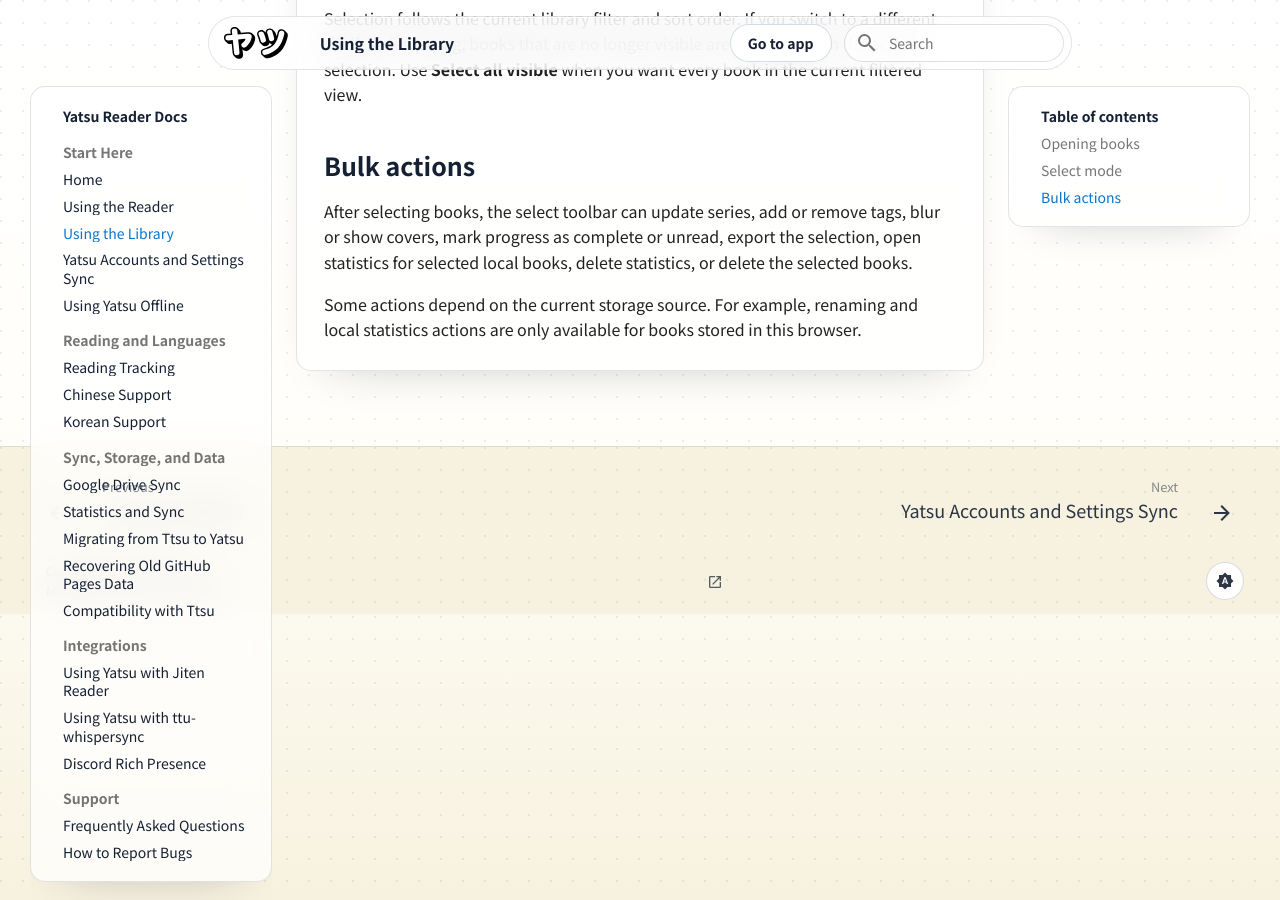
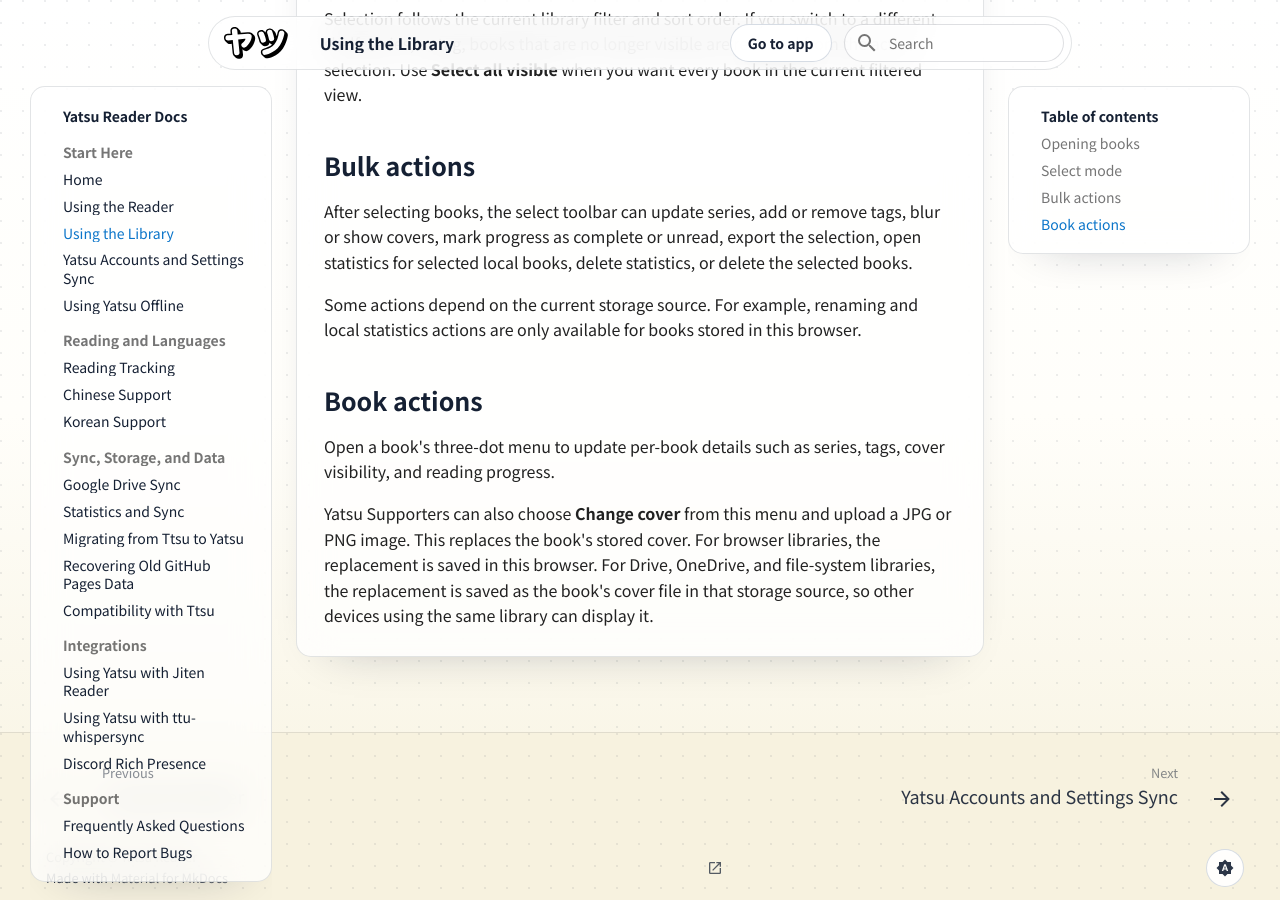
Before and after one commit to ytrms/yatsu-reader-docs, an MkDocs documentation site: the page built from docs/library.md, in a window 1280 px wide and 900 px high, scrolled down 904 px. Built offline with MkDocs 1.6.1 and Material for MkDocs 9.7.7, drawn with Linux system fonts in a browser that asks for light colours.

Commit message:
docs: document custom cover replacement

```diff
--- a/docs/library.md
+++ b/docs/library.md
@@ -41,3 +41,14 @@
 
 Some actions depend on the current storage source. For example, renaming and
 local statistics actions are only available for books stored in this browser.
+
+## Book actions
+
+Open a book's three-dot menu to update per-book details such as series, tags,
+cover visibility, and reading progress.
+
+Yatsu Supporters can also choose **Change cover** from this menu and upload a
+JPG or PNG image. This replaces the book's stored cover. For browser libraries,
+the replacement is saved in this browser. For Drive, OneDrive, and file-system
+libraries, the replacement is saved as the book's cover file in that storage
+source, so other devices using the same library can display it.
```
